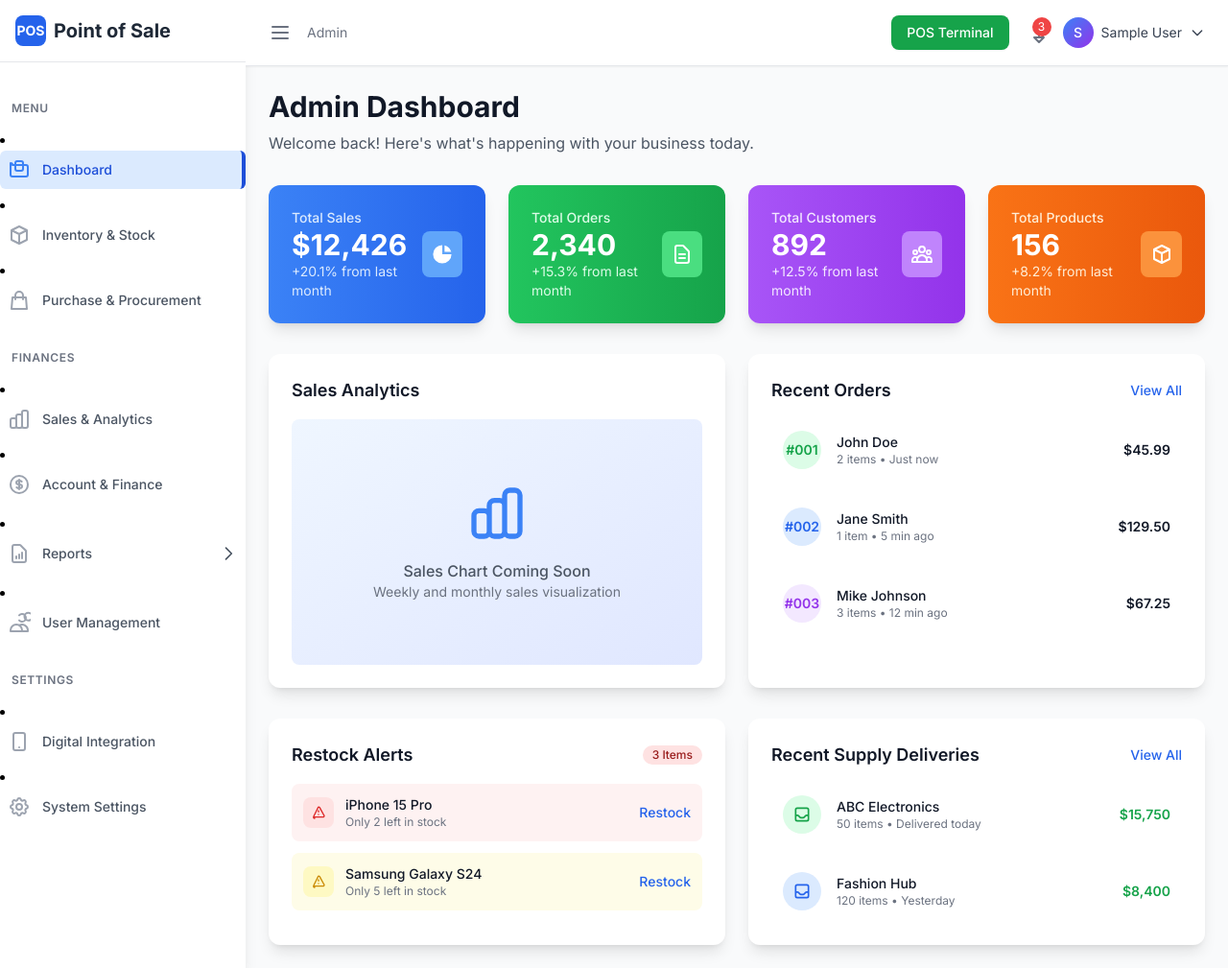
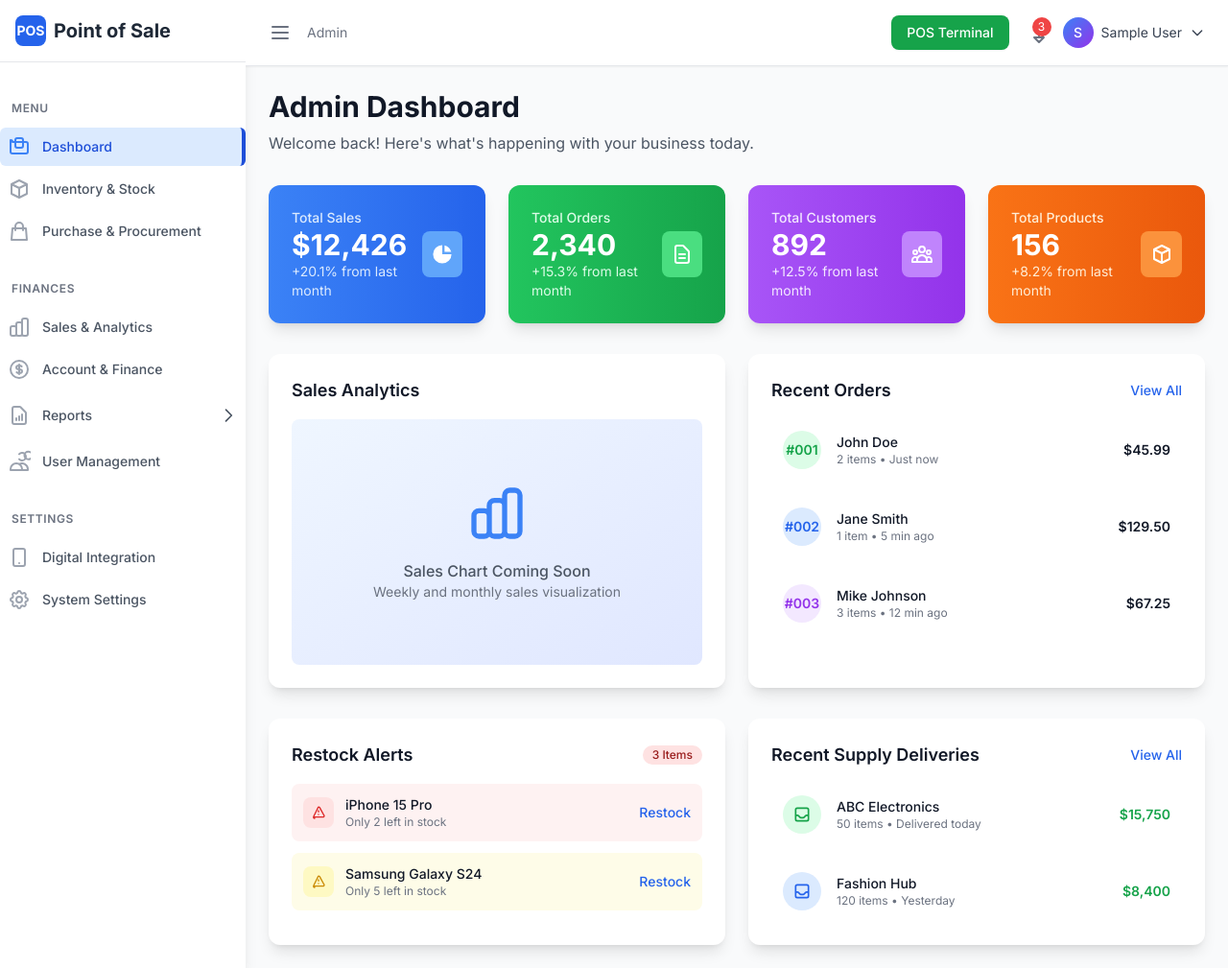
Before and after one commit to jomskiee/POS, a Laravel app: page /admin/dashboard in a window 1280 px wide. Shown: the whole page at 96% size. Run offline with Laravel 8, Linux system fonts and the light colour scheme; the visitor is signed in with stand-in values (Sample User, id 1); some libraries are stand-ins or nearby versions.

Commit message:
fix: Remove bullet points and hide section headers when sidebar is minimized
🎨 SIDEBAR STYLING FIXES:
✅ Removed HTML list structure (li elements) to eliminate bullet points
✅ Added conditional visibility for section headers (Menu, Finances, Settings)
✅ Section headers fade out when sidebar is minimized for seamless design
✅ Maintained all functionality while improving visual appearance

📋 CHANGES MADE:
1. 🔄 Structure Changes:
   - Changed all <li> elements to <div> elements
   - Eliminated bullet point styling issues
   - Maintained proper navigation functionality

2. 👁️ Visibility Controls:
   - Added :class="sidebarOpen ? 'opacity-100' : 'opacity-0'" to section headers
   - Menu, Finances, and Settings text disappear when minimized
   - Smooth transition effects with duration-200

3. 🎯 Visual Improvements:
   - Clean, seamless appearance when sidebar is collapsed
   - Professional minimized state with only icons visible
   - No visual clutter or misaligned elements

✨ USER EXPERIENCE:
✅ No more bullet points in sidebar navigation
✅ Section headers intelligently hide when space is limited
✅ Smooth, professional sidebar transitions
✅ Clean minimized state for better space utilization

Perfect sidebar design with seamless minimize/expand behavior! 🎉

```diff
--- a/resources/views/layouts/partials/sidebar.blade.php
+++ b/resources/views/layouts/partials/sidebar.blade.php
@@ -13,12 +13,13 @@
             <nav class="mt-8 space-y-2">
             <!-- MENU Section -->
             <div class="space-y-1">
-            <div class="px-3 py-2 text-xs font-semibold text-gray-500 uppercase tracking-wider">
+                <div class="px-3 py-2 text-xs font-semibold text-gray-500 uppercase tracking-wider transition-all duration-200"
+                     :class="sidebarOpen ? 'opacity-100' : 'opacity-0'">
                     Menu
                 </div>
 
                 <!-- Dashboard -->
-            <li>
+                <div>
                 <a href="{{ route('admin.dashboard') }}"
                    class="group flex items-center px-2 py-2 text-sm font-medium rounded-md transition-all duration-200 ease-in-out
                           {{ request()->routeIs('admin.dashboard') ? 'bg-blue-100 text-blue-700 border-r-4 border-blue-700' : 'text-gray-600 hover:bg-gray-100 hover:text-gray-900' }}">
@@ -30,10 +31,10 @@
                                          </svg>
                      <span class="transition-all duration-200" :class="sidebarOpen ? 'opacity-100' : 'opacity-0'">Dashboard</span>
                  </a>
-            </li>
+             </div>
 
              <!-- Inventory & Stock -->
-            <li>
+             <div>
                 <a href="{{ route('admin.inventory.index') }}"
                    class="group flex items-center px-2 py-2 text-sm font-medium rounded-md transition-all duration-200 ease-in-out
                           {{ request()->routeIs('admin.inventory.*') ? 'bg-blue-100 text-blue-700 border-r-4 border-blue-700' : 'text-gray-600 hover:bg-gray-100 hover:text-gray-900' }}">
@@ -44,10 +45,10 @@
                                          </svg>
                      <span class="transition-all duration-200" :class="sidebarOpen ? 'opacity-100' : 'opacity-0'">Inventory & Stock</span>
                  </a>
-            </li>
+             </div>
 
              <!-- Purchase & Procurement -->
-            <li>
+             <div>
                 <a href="{{ route('admin.purchase-orders.index') }}"
                    class="group flex items-center px-2 py-2 text-sm font-medium rounded-md transition-all duration-200 ease-in-out
                           {{ request()->routeIs('admin.purchase-orders.*') ? 'bg-blue-100 text-blue-700 border-r-4 border-blue-700' : 'text-gray-600 hover:bg-gray-100 hover:text-gray-900' }}">
@@ -58,17 +59,18 @@
                                          </svg>
                      <span class="transition-all duration-200" :class="sidebarOpen ? 'opacity-100' : 'opacity-0'">Purchase & Procurement</span>
                  </a>
-            </li>
+             </div>
          </div>
 
          <!-- FINANCES Section -->
          <div class="space-y-1 pt-4">
-            <div class="px-3 py-2 text-xs font-semibold text-gray-500 uppercase tracking-wider">
+             <div class="px-3 py-2 text-xs font-semibold text-gray-500 uppercase tracking-wider transition-all duration-200"
+                  :class="sidebarOpen ? 'opacity-100' : 'opacity-0'">
                  Finances
              </div>
 
              <!-- Sales & Analytics -->
-            <li>
+             <div>
                 <a href="{{ route('admin.sales.index') }}"
                    class="group flex items-center px-2 py-2 text-sm font-medium rounded-md transition-all duration-200 ease-in-out
                           {{ request()->routeIs('admin.sales.*') ? 'bg-blue-100 text-blue-700 border-r-4 border-blue-700' : 'text-gray-600 hover:bg-gray-100 hover:text-gray-900' }}">
@@ -79,10 +81,10 @@
                                          </svg>
                      <span class="transition-all duration-200" :class="sidebarOpen ? 'opacity-100' : 'opacity-0'">Sales & Analytics</span>
                  </a>
-            </li>
+             </div>
 
              <!-- Account & Finance -->
-            <li>
+             <div>
                 <a href="{{ route('admin.accounting.index') }}"
                    class="group flex items-center px-2 py-2 text-sm font-medium rounded-md transition-all duration-200 ease-in-out
                           {{ request()->routeIs('admin.accounting.*') ? 'bg-blue-100 text-blue-700 border-r-4 border-blue-700' : 'text-gray-600 hover:bg-gray-100 hover:text-gray-900' }}">
@@ -93,11 +95,11 @@
                                          </svg>
                      <span class="transition-all duration-200" :class="sidebarOpen ? 'opacity-100' : 'opacity-0'">Account & Finance</span>
                  </a>
-            </li>
+             </div>
          </div>
 
          <!-- Reports (with collapsible submenu) -->
-        <li x-data="{ reportsOpen: {{ request()->routeIs('admin.reports.*') ? 'true' : 'false' }} }">
+         <div x-data="{ reportsOpen: {{ request()->routeIs('admin.reports.*') ? 'true' : 'false' }} }">
             <button @click="reportsOpen = !reportsOpen"
                     class="group w-full flex items-center justify-between px-2 py-2 text-sm font-medium rounded-md transition-all duration-200 ease-in-out
                            {{ request()->routeIs('admin.reports.*') ? 'bg-blue-100 text-blue-700 border-r-4 border-blue-700' : 'text-gray-600 hover:bg-gray-100 hover:text-gray-900' }}">
@@ -150,10 +152,10 @@
                                            Supplies List History
                   </a>
              </div>
-        </li>
+         </div>
 
          <!-- User Management -->
-        <li>
+         <div>
             <a href="{{ route('admin.users.index') }}"
                class="group flex items-center px-2 py-2 text-sm font-medium rounded-md transition-all duration-200 ease-in-out
                       {{ request()->routeIs('admin.users.*') ? 'bg-blue-100 text-blue-700 border-r-4 border-blue-700' : 'text-gray-600 hover:bg-gray-100 hover:text-gray-900' }}">
@@ -164,16 +166,17 @@
                                  </svg>
                  <span class="transition-all duration-200" :class="sidebarOpen ? 'opacity-100' : 'opacity-0'">User Management</span>
              </a>
-        </li>
+         </div>
 
          <!-- SETTINGS Section -->
          <div class="space-y-1 pt-4">
-            <div class="px-3 py-2 text-xs font-semibold text-gray-500 uppercase tracking-wider">
+             <div class="px-3 py-2 text-xs font-semibold text-gray-500 uppercase tracking-wider transition-all duration-200"
+                  :class="sidebarOpen ? 'opacity-100' : 'opacity-0'">
                  Settings
              </div>
 
              <!-- Digital Integration -->
-             <li>
+             <div>
                  <a href="{{ route('admin.digital-integration.index') }}"
                     class="group flex items-center px-2 py-2 text-sm font-medium rounded-md transition-all duration-200 ease-in-out
                            {{ request()->routeIs('admin.digital-integration.*') ? 'bg-blue-100 text-blue-700 border-r-4 border-blue-700' : 'text-gray-600 hover:bg-gray-100 hover:text-gray-900' }}">
@@ -184,10 +187,10 @@
                                            </svg>
                       <span class="transition-all duration-200" :class="sidebarOpen ? 'opacity-100' : 'opacity-0'">Digital Integration</span>
                   </a>
-             </li>
+              </div>
 
              <!-- System Settings -->
-            <li>
+             <div>
                 <a href="{{ route('admin.settings.index') }}"
                    class="group flex items-center px-2 py-2 text-sm font-medium rounded-md transition-all duration-200 ease-in-out
                           {{ request()->routeIs('admin.settings.*') ? 'bg-blue-100 text-blue-700 border-r-4 border-blue-700' : 'text-gray-600 hover:bg-gray-100 hover:text-gray-900' }}">
@@ -199,7 +202,7 @@
                                          </svg>
                      <span class="transition-all duration-200" :class="sidebarOpen ? 'opacity-100' : 'opacity-0'">System Settings</span>
                  </a>
-            </li>
+             </div>
          </div>
      </nav>
 </div>
```
Lines whose indentation alone changed are shown as unchanged.
